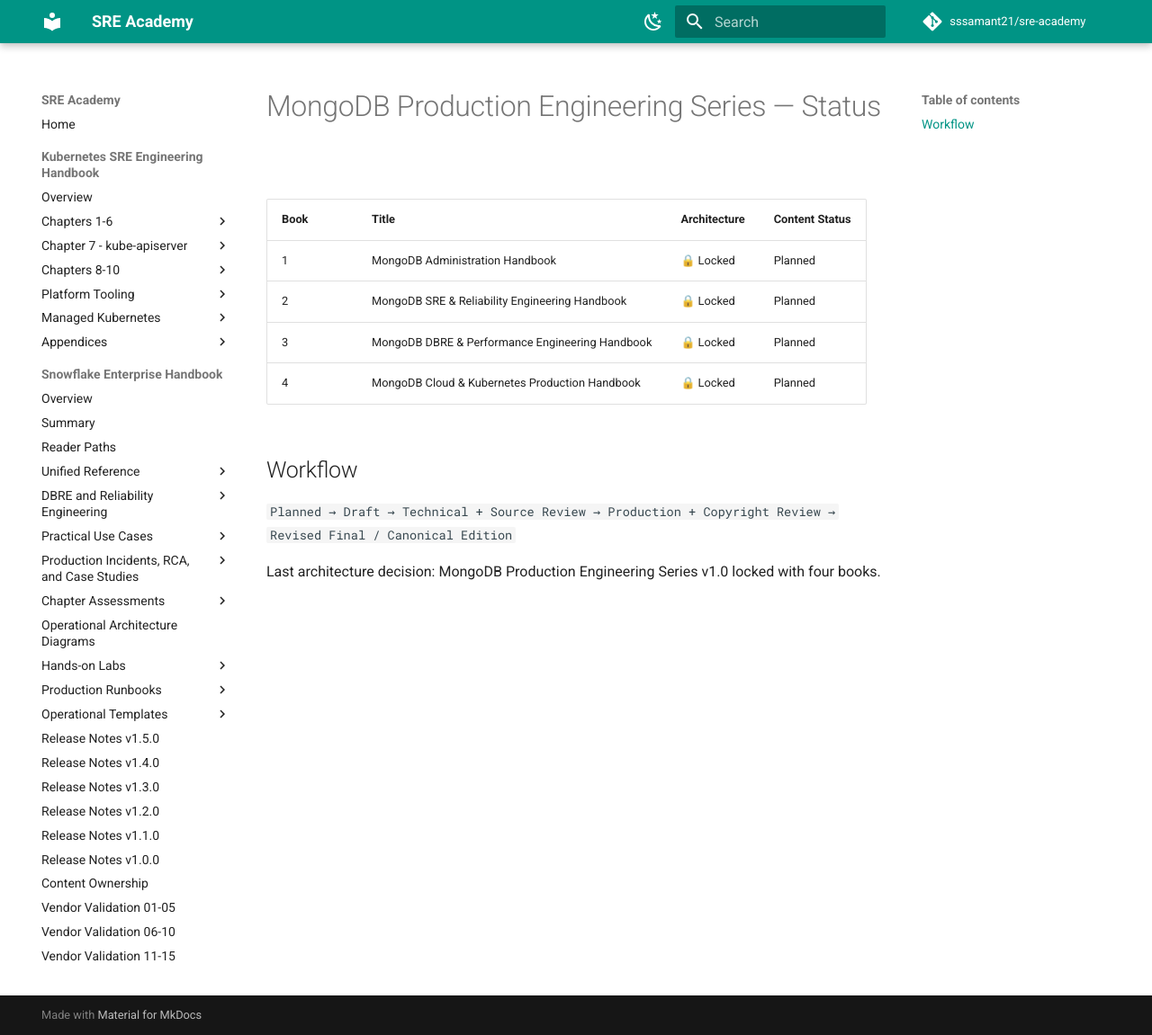
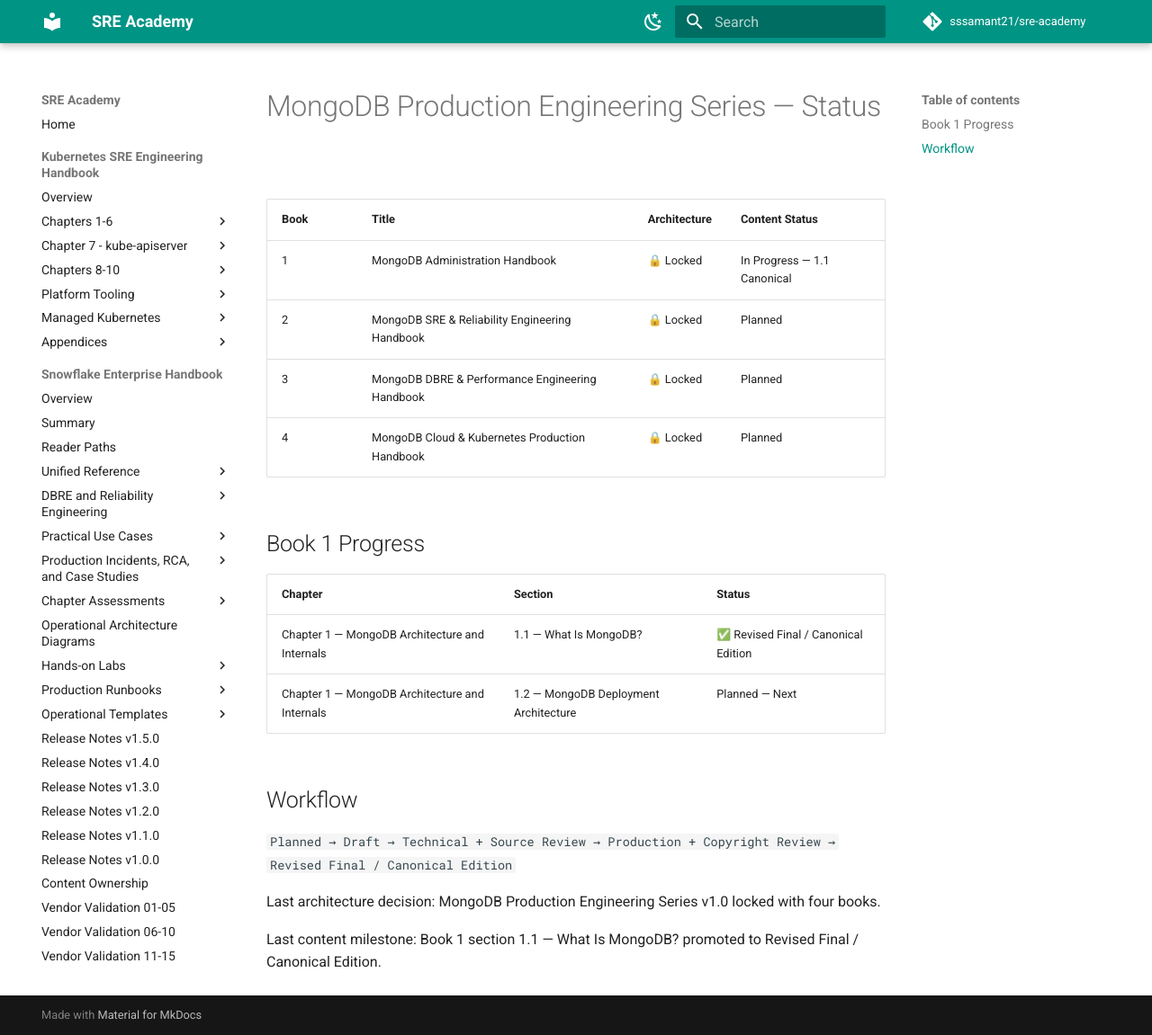
Before and after one commit to sssamant21/sre-academy, an MkDocs documentation site: the page built from docs/books/mongodb/STATUS.md, in a window 1280 px wide and 1151 px high. Shown: the whole window at 90% size. Built offline with MkDocs 1.6.1 and Material for MkDocs 9.7.7, drawn with Linux system fonts in a browser that asks for light colours; comment, search, counter and statistics services are not loaded.

Commit message:
docs(mongodb): update series status for canonical Book 1 section 1.1

```diff
--- a/docs/books/mongodb/STATUS.md
+++ b/docs/books/mongodb/STATUS.md
@@ -2,13 +2,22 @@
 
 | Book | Title | Architecture | Content Status |
 |---|---|---|---|
-| 1 | MongoDB Administration Handbook | 🔒 Locked | Planned |
+| 1 | MongoDB Administration Handbook | 🔒 Locked | In Progress — 1.1 Canonical |
 | 2 | MongoDB SRE & Reliability Engineering Handbook | 🔒 Locked | Planned |
 | 3 | MongoDB DBRE & Performance Engineering Handbook | 🔒 Locked | Planned |
 | 4 | MongoDB Cloud & Kubernetes Production Handbook | 🔒 Locked | Planned |
+
+## Book 1 Progress
+
+| Chapter | Section | Status |
+|---|---|---|
+| Chapter 1 — MongoDB Architecture and Internals | 1.1 — What Is MongoDB? | ✅ Revised Final / Canonical Edition |
+| Chapter 1 — MongoDB Architecture and Internals | 1.2 — MongoDB Deployment Architecture | Planned — Next |
 
 ## Workflow
 
 `Planned → Draft → Technical + Source Review → Production + Copyright Review → Revised Final / Canonical Edition`
 
 Last architecture decision: MongoDB Production Engineering Series v1.0 locked with four books.
+
+Last content milestone: Book 1 section 1.1 — What Is MongoDB? promoted to Revised Final / Canonical Edition.
```
